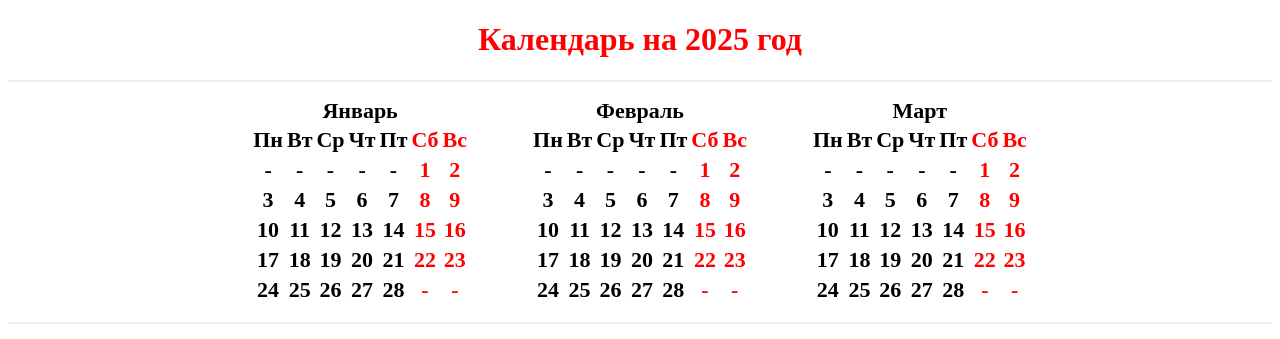
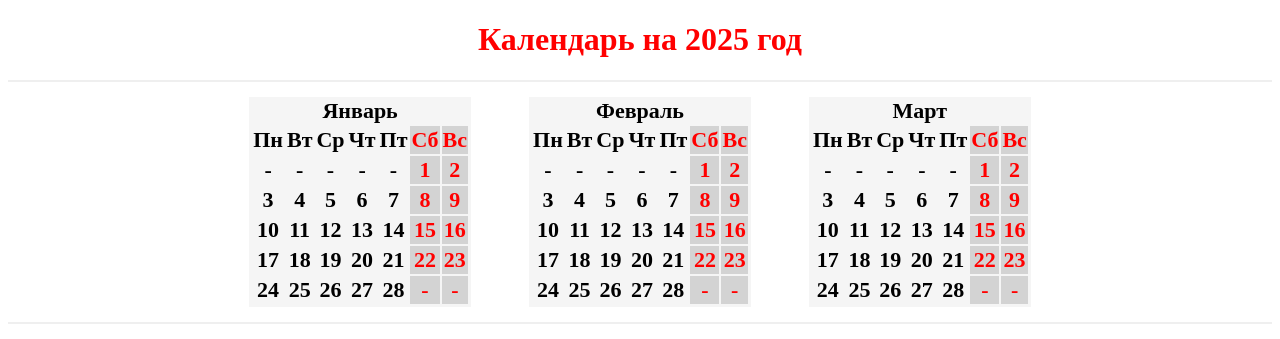
Before and after one commit to PyRusAdmin/Formation-work-schedule, a FastAPI app: template templates/choosing_month.html in a window 1280 px wide. Shown: the top 339 px of the page. Run offline with FastAPI, Linux system fonts and the light colour scheme; the template is opened without the code that fills it, so the values that code supplies are empty.

Commit message:
Формирование календаря

```diff
--- a/templates/choosing_month.html
+++ b/templates/choosing_month.html
@@ -20,7 +20,8 @@
         }
 
         .red-cell {
-            color: red;
+            color: red; /* цвет текста */
+            background-color: #D3D3D3; /* цвет фона */
         }
 
         .table {
@@ -31,6 +32,7 @@
         th {
             text-align: center; /* центрирование текста */
             font-size: 22px; /* Базовый размер */
+            background-color: #F5F5F5; /* Цвет фона */
         }
 
         .divider {
```
